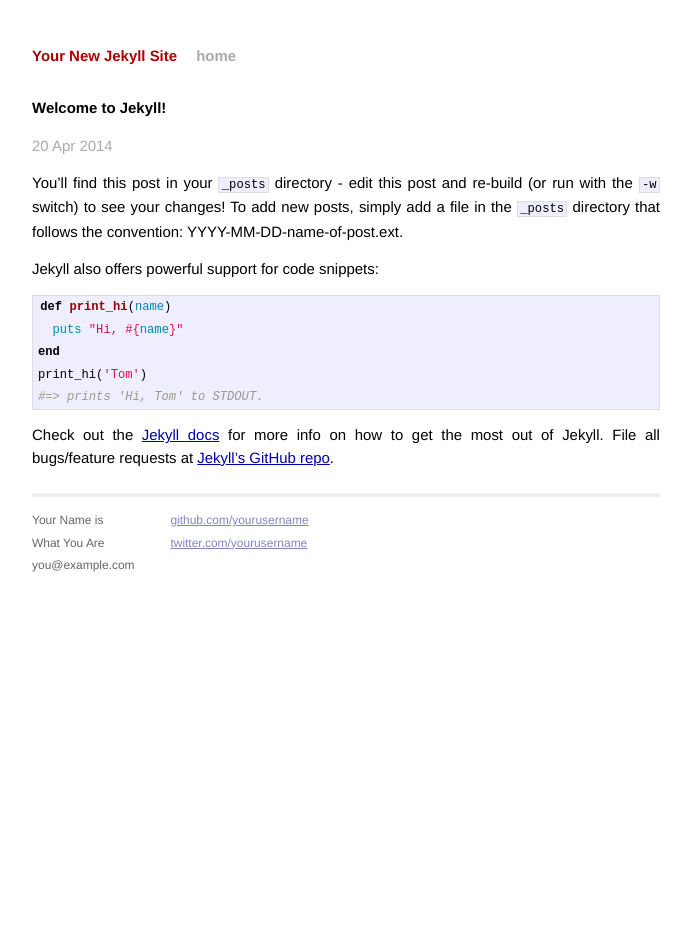
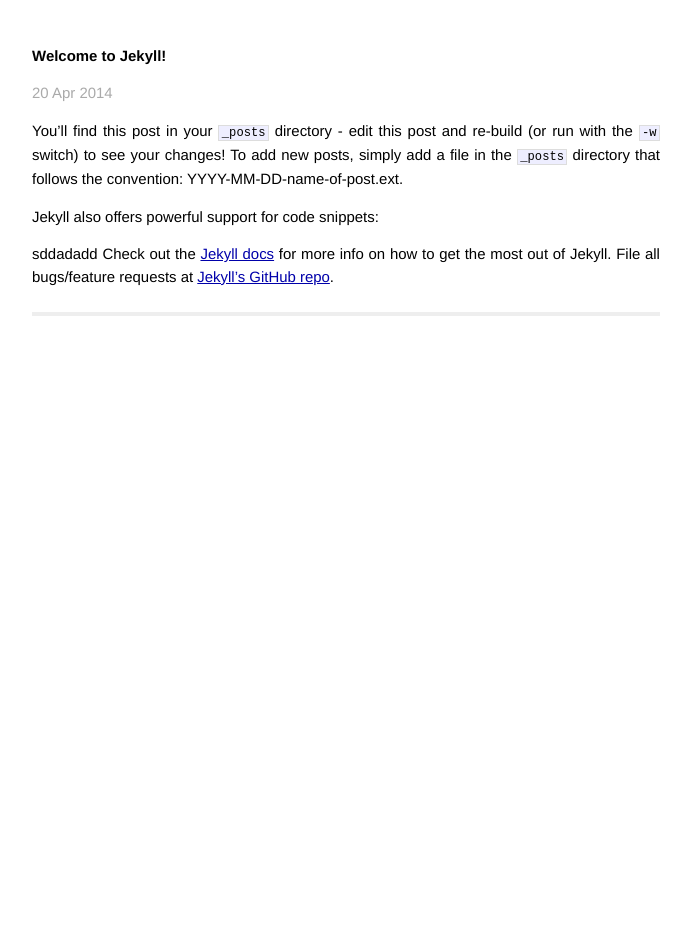
Before and after one commit to it-beratung-webprojekte/it-beratung-webprojekte, a Jekyll site: the page built from _posts/2014-04-20-welcome-to-jekyll.markdown, in a window 1280 px wide. Shown: the whole page, without its empty margins (294-985 px from the left). Built offline with Jekyll 4.4.1, drawn with Linux system fonts in a browser that asks for light colours; Markdown is read by kramdown in place of the engine named in the settings.

Commit message:
editing jekyll package

```diff
--- a/_config.yml
+++ b/_config.yml
@@ -2,3 +2,4 @@
 markdown: redcarpet
 highlighter: pygments # or rouge or null
 exclude: ["node_modules", "gulpfile.js", "package.json"]
+baseurl: ""
--- a/_layouts/default.html
+++ b/_layouts/default.html
@@ -13,28 +13,12 @@
     <body>
 
         <div class="site">
-          <div class="header">
-            <h1 class="title"><a href="/">{{ site.name }}</a></h1>
-            <a class="extra" href="/">home</a>
-          </div>
 
           {{ content }}
 
 
           <div class="footer">
-            <div class="contact">
-              <p>
-                Your Name is<br />
-                What You Are<br />
-                you@example.com
-              </p>
-            </div>
-            <div class="contact">
-              <p>
-                <a href="https://github.com/yourusername">github.com/yourusername</a><br />
-                <a href="https://twitter.com/yourusername">twitter.com/yourusername</a><br />
-              </p>
-            </div>
+
           </div>
         </div>
 
--- a/_posts/2014-04-20-welcome-to-jekyll.markdown
+++ b/_posts/2014-04-20-welcome-to-jekyll.markdown
@@ -10,14 +10,7 @@
 
 Jekyll also offers powerful support for code snippets:
 
-{% highlight ruby %}
-def print_hi(name)
-  puts "Hi, #{name}"
-end
-print_hi('Tom')
-#=> prints 'Hi, Tom' to STDOUT.
-{% endhighlight %}
-
+sddadadd
 Check out the [Jekyll docs][jekyll] for more info on how to get the most out of Jekyll. File all bugs/feature requests at [Jekyll's GitHub repo][jekyll-gh].
 
 [jekyll-gh]: https://github.com/mojombo/jekyll
--- a/css/main.css
+++ b/css/main.css
@@ -104,7 +104,7 @@
 
 .footer .rss {
   margin-top: 1.1em;
-  margin-right: -0.2em;
+  margin-right: -.2em;
   float: right; }
 
 .footer .rss img {
@@ -119,7 +119,7 @@
 .post pre {
   border: 1px solid #ddd;
   background-color: #eef;
-  padding: 0 0.4em; }
+  padding: 0 .4em; }
 
 .post ul, .post ol {
   margin-left: 1.35em; }
@@ -127,7 +127,7 @@
 .post code {
   border: 1px solid #ddd;
   background-color: #eef;
-  padding: 0 0.2em; }
+  padding: 0 .2em; }
 
 .post pre code {
   border: none; }
--- a/index.html
+++ b/index.html
@@ -6,6 +6,7 @@
 <div id="home">
   <h1>Blog Posts</h1>
   <ul class="posts">
+  ffff
     {% for post in site.posts %}
       <li><span>{{ post.date | date_to_string }}</span> &raquo; <a href="{{ post.url }}">{{ post.title }}</a></li>
     {% endfor %}
--- a/package.json
+++ b/package.json
@@ -9,6 +9,7 @@
   "author": "Shane Osbourne",
   "license": "ISC",
   "devDependencies": {
+    "jekyll": "*",
     "gulp": "^3.8.8",
     "gulp-sass": "^2.1.0",
     "browser-sync": "^1.3.7",
```
